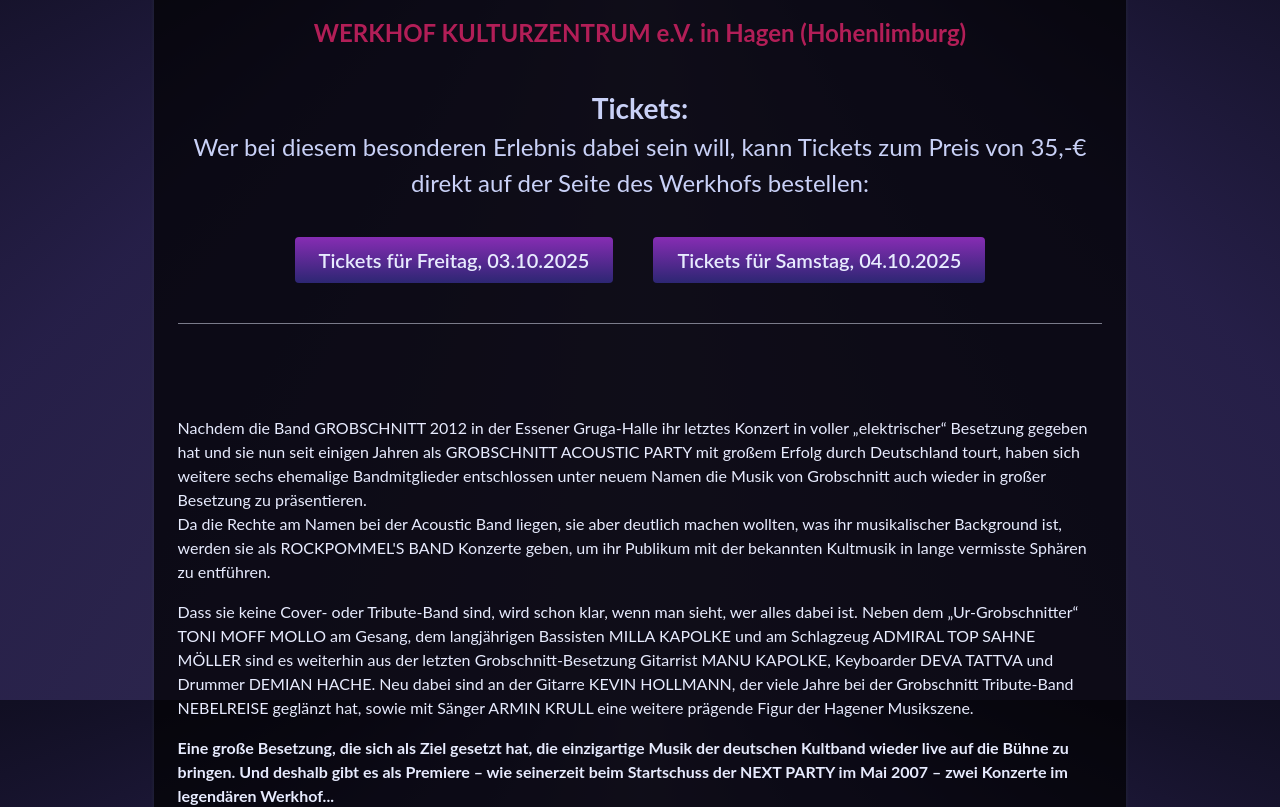
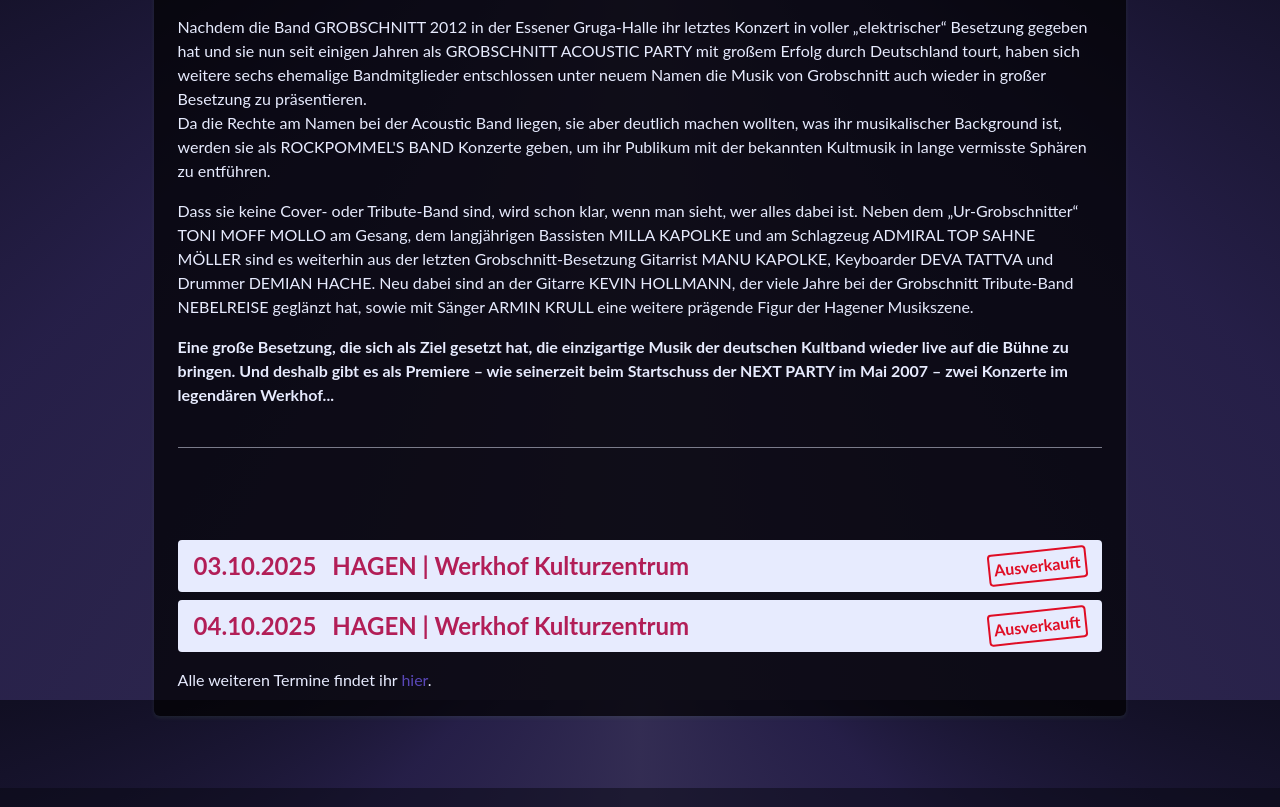
Before and after one commit to ManuKapolke/rockpommelsband, a React (Vite) app: page / in a window 1280 px wide. Shown: the part 900-1707 px from the top of the page. Built offline with nearby package versions, Linux system fonts and the light colour scheme; a web font is replaced by a local one.

Commit message:
Add dates in Home

```diff
--- /dev/null
+++ b/src/components/UpcomingShow/UpcomingShow.module.less
@@ -0,0 +1,34 @@
+.upcomingShow {
+  display: flex;
+  align-items: center;
+  gap: 4px 16px;
+  flex-wrap: wrap;
+  min-block-size: 48px;
+  padding: 8px 16px;
+  color: var(--font-color-headline);
+  background-color: var(--font-color-main);
+  border-radius: 4px;
+  font-size: 1.5em;
+  font-weight: 700;
+}
+
+.details {
+  flex-grow: 1;
+  display: flex;
+  gap: 16px;
+  justify-content: space-between;
+}
+
+.tickets {
+  display: flex;
+  align-items: center;
+  font-size: 1rem;
+}
+
+.soldOut {
+  color: var(--font-color-hover);
+  border: 2px solid;
+  border-radius: 4px;
+  padding: 2px 4px;
+  transform: rotate(-6deg);
+}
--- /dev/null
+++ b/src/components/UpcomingShow/UpcomingShow.tsx
@@ -0,0 +1,32 @@
+import React from "react";
+import styles from "./UpcomingShow.module.less";
+import { type Concert } from "../../pages/Concerts/concertData";
+
+export type UpcomingShowProps = {
+  concert: Concert;
+};
+
+export const UpcomingShow: React.FC<UpcomingShowProps> = ({ concert }) => {
+  const { date, city, location, event, tickets, soldOut } = concert;
+
+  return (
+    <div className={styles.upcomingShow}>
+      <span>{date}</span>
+      <span className={styles.details}>
+        <span>
+          {city} | {location}
+          {event && `, ${event}`}
+        </span>
+        <span className={styles.tickets}>
+          {soldOut ? (
+            <span className={styles.soldOut}>Ausverkauft</span>
+          ) : tickets ? (
+            <a href={tickets} target="_blank" rel="noopener noreferrer">
+              →&nbsp;Tickets
+            </a>
+          ) : null}
+        </span>
+      </span>
+    </div>
+  );
+};
--- a/src/pages/Concerts/Concerts.tsx
+++ b/src/pages/Concerts/Concerts.tsx
@@ -6,23 +6,63 @@
 export const Concerts = () => {
   return (
     <Card>
-      <Typewriter text="Termine" />
+      <Typewriter text="2025" />
       <table className={styles.concertTable}>
         <thead>
           <tr>
             <th>Datum</th>
+            <th>Stadt</th>
             <th>Location</th>
-            <th>Stadt</th>
             <th>Event</th>
             <th>Tickets</th>
           </tr>
         </thead>
         <tbody>
-          {concerts.map((concert) => (
+          {concerts
+            .filter((concert) => concert.date.endsWith("2025"))
+            .map((concert) => (
+              <tr key={concert.date}>
+                <td>{concert.date}</td>
+                <td>{concert.city}</td>
+                <td>{concert.location}</td>
+                <td>{concert.event}</td>
+                <td>
+                  {concert.soldOut ? (
+                    <span className={styles.soldOut}>Ausverkauft</span>
+                  ) : (
+                    <a
+                      href={concert.tickets}
+                      target="_blank"
+                      rel="noopener noreferrer"
+                    >
+                      Tickets
+                    </a>
+                  )}
+                </td>
+              </tr>
+            ))}
+        </tbody>
+      </table>
+
+      <Typewriter text="2026" />
+      <table className={styles.concertTable}>
+        <thead>
           <tr>
+            <th>Datum</th>
+            <th>Stadt</th>
+            <th>Location</th>
+            <th>Event</th>
+            <th>Tickets</th>
+          </tr>
+        </thead>
+        <tbody>
+          {concerts
+            .filter((concert) => concert.date.endsWith("2026"))
+            .map((concert) => (
+              <tr key={concert.date}>
                 <td>{concert.date}</td>
+                <td>{concert.city}</td>
                 <td>{concert.location}</td>
-              <td>{concert.city}</td>
                 <td>{concert.event}</td>
                 <td>
                   {concert.soldOut ? (
--- a/src/pages/Home/Home.module.less
+++ b/src/pages/Home/Home.module.less
@@ -44,7 +44,7 @@
 
   h2,
   h3 {
-        color: var(--font-color-emphasized)
+    color: var(--font-color-emphasized);
   }
 }
 
@@ -60,3 +60,9 @@
   gap: 24px 40px;
   flex-wrap: wrap;
 }
+
+.upcomingShows {
+  display: flex;
+  flex-direction: column;
+  gap: 8px;
+}
--- a/src/pages/Home/Home.tsx
+++ b/src/pages/Home/Home.tsx
@@ -3,35 +3,62 @@
 import { DividerRule } from "../../components/DividerRule/DividerRule";
 import { Typewriter } from "../../components/Typewriter/Typewriter";
 import { motion } from "motion/react";
-import RPBWriting from '../../assets/rockpommelsband.svg';
-import ÜnpV3Img from '../../assets/übernextparty_v3.svg';
-import { LinkButton } from "../../components/Button/Button";
+import RPBWriting from "../../assets/rockpommelsband.svg";
+import ÜnpV3Img from "../../assets/übernextparty_v3.svg";
 import React from "react";
-
+import { concerts } from "../Concerts/concertData";
+import { Link } from "react-router-dom";
+import { UpcomingShow } from "../../components/UpcomingShow/UpcomingShow";
 
 export const fadeInVariants = {
   hidden: { opacity: 0 },
-    visible: { opacity: 1, transition: { opacity: { duration: 1, ease: "easeOut" } } }
+  visible: {
+    opacity: 1,
+    transition: { opacity: { duration: 1, ease: "easeOut" } },
+  },
 };
-
 
 export const zoomInVariants = {
   small: { opacity: 0, scale: 0.95 },
-    normal: { opacity: 1, scale: 1, transition: { opacity: { duration: 1, ease: "ease" }, scale: { duration: 1, ease: "easeInOut" } } }
+  normal: {
+    opacity: 1,
+    scale: 1,
+    transition: {
+      opacity: { duration: 1, ease: "ease" },
+      scale: { duration: 1, ease: "easeInOut" },
+    },
+  },
 };
 
 export const slideInFromBelowVariants = {
   shifted: { opacity: 0, translateY: 5 },
-    normal: { opacity: 1, translateY: 0, transition: { opacity: { duration: 1, ease: "easeOut" }, translateY: { duration: 1, ease: "easeInOut" } } }
+  normal: {
+    opacity: 1,
+    translateY: 0,
+    transition: {
+      opacity: { duration: 1, ease: "easeOut" },
+      translateY: { duration: 1, ease: "easeInOut" },
+    },
+  },
 };
 
 export const slideInFromRightVariants = {
   shifted: { opacity: 0, translateX: 5 },
-    normal: { opacity: 1, translateX: 0, transition: { opacity: { duration: 1, ease: "easeOut" }, translateX: { duration: 1, ease: "easeInOut" } } }
+  normal: {
+    opacity: 1,
+    translateX: 0,
+    transition: {
+      opacity: { duration: 1, ease: "easeOut" },
+      translateX: { duration: 1, ease: "easeInOut" },
+    },
+  },
 };
 
 export const Home = () => {
   const [imgLoaded, setImgLoaded] = React.useState(false);
+
+  const nextConcert = concerts[0];
+  const übernextConcert = concerts[1];
 
   React.useEffect(() => {
     let loadedCount = 0;
@@ -56,57 +83,131 @@
     <div className={styles.contentWrapper}>
       <div>
         <div className={styles.rpbWriting}>
-                    <motion.img src={RPBWriting} alt="Rockpommel's Band Writing" className="filter"
-                        variants={zoomInVariants} initial="small" animate="normal" />
+          <motion.img
+            src={RPBWriting}
+            alt="Rockpommel's Band Writing"
+            className="filter"
+            variants={zoomInVariants}
+            initial="small"
+            animate="normal"
+          />
         </div>
 
         <div className={styles.bigTextWrapper}>
           <Typewriter text="Die Premiere einer neuen/alten Band!" />
-                    <h3>Sechs ehemalige <span className="emphasized">Grobschnitt</span>-Musiker und ihre Freunde
-                        zelebrieren die einzigartige Musik der Hagener Kultband.</h3>
+          <h3>
+            Sechs ehemalige <span className="emphasized">Grobschnitt</span>
+            -Musiker und ihre Freunde zelebrieren die einzigartige Musik der
+            Hagener Kultband.
+          </h3>
         </div>
       </div>
 
       <Card>
         <div className={styles.ünpWriting}>
-                    <motion.img src={ÜnpV3Img} alt="Übernext Party Writing" className="filter" variants={slideInFromBelowVariants} initial="shifted" whileInView="normal"
-                        viewport={{ once: true }} />
+          <motion.img
+            src={ÜnpV3Img}
+            alt="Übernext Party Writing"
+            className="filter"
+            variants={slideInFromBelowVariants}
+            initial="shifted"
+            whileInView="normal"
+            viewport={{ once: true }}
+          />
         </div>
 
-                <div className={styles.bigTextWrapper}>
+        {/* <div className={styles.bigTextWrapper}>
           <b>Am Freitag, 3. Oktober und am Samstag, 4. Oktober im</b>
           <b>WERKHOF KULTURZENTRUM e.V. in Hagen (Hohenlimburg)</b>
 
           <div className={styles.ticketText}>
             <h3>Tickets:</h3>
-                        <span>Wer bei diesem besonderen Erlebnis dabei sein will, kann Tickets
-                            zum Preis von 35,-€ direkt auf der Seite des Werkhofs bestellen:</span>
+            <span>
+              Wer bei diesem besonderen Erlebnis dabei sein will, kann Tickets
+              zum Preis von 35,-€ direkt auf der Seite des Werkhofs bestellen:
+            </span>
           </div>
 
           <div className={styles.ticketLinks}>
-                        <LinkButton href="https://werkhof-kulturzentrum.de/rockpommels-band" target="_blank">
+            <LinkButton
+              href="https://werkhof-kulturzentrum.de/rockpommels-band"
+              target="_blank"
+            >
               <span>Tickets für Freitag, 03.10.2025</span>
             </LinkButton>
-                        <LinkButton href="https://werkhof-kulturzentrum.de/rockpommels-band-2" target="_blank">
+            <LinkButton
+              href="https://werkhof-kulturzentrum.de/rockpommels-band-2"
+              target="_blank"
+            >
               <span>Tickets für Samstag, 04.10.2025</span>
             </LinkButton>
-                        {/* <a href={"https://werkhof-kulturzentrum.de/rockpommels-band"} target="_blank">...zu den Tickets für Freitag, 03.10.2025</a>
-                        <a href={"https://werkhof-kulturzentrum.de/rockpommels-band"}>...zu den Tickets für Samstag, 04.10.2025</a> */}
           </div>
+        </div>
+
+        <DividerRule /> */}
+
+        <div className={styles.textWrapper}>
+          <Typewriter text="Die Reise geht weiter" />
+          <p>
+            Nachdem die Band <span className="emphasized">Grobschnitt</span>{" "}
+            2012 in der Essener Gruga-Halle ihr letztes Konzert in voller
+            „elektrischer“ Besetzung gegeben hat und sie nun seit einigen Jahren
+            als <span className="emphasized">Grobschnitt Acoustic Party</span>{" "}
+            mit großem Erfolg durch Deutschland tourt, haben sich weitere sechs
+            ehemalige Bandmitglieder entschlossen unter neuem Namen die Musik
+            von Grobschnitt auch wieder in großer Besetzung zu präsentieren.
+            <br />
+            Da die Rechte am Namen bei der Acoustic Band liegen, sie aber
+            deutlich machen wollten, was ihr musikalischer Background ist,
+            werden sie als <span className="emphasized">
+              Rockpommel's Band
+            </span>{" "}
+            Konzerte geben, um ihr Publikum mit der bekannten Kultmusik in lange
+            vermisste Sphären zu entführen.{" "}
+          </p>
+
+          <p>
+            Dass sie keine Cover- oder Tribute-Band sind, wird schon klar, wenn
+            man sieht, wer alles dabei ist. Neben dem „Ur-Grobschnitter“{" "}
+            <span className="emphasized">Toni Moff Mollo</span> am Gesang, dem
+            langjährigen Bassisten{" "}
+            <span className="emphasized">Milla Kapolke</span> und am Schlagzeug{" "}
+            <span className="emphasized">Admiral Top Sahne Möller</span> sind es
+            weiterhin aus der letzten Grobschnitt-Besetzung Gitarrist{" "}
+            <span className="emphasized">Manu Kapolke</span>, Keyboarder{" "}
+            <span className="emphasized">Deva Tattva</span> und Drummer{" "}
+            <span className="emphasized">Demian Hache</span>. Neu dabei sind an
+            der Gitarre <span className="emphasized">Kevin Hollmann</span>, der
+            viele Jahre bei der Grobschnitt Tribute-Band{" "}
+            <span className="emphasized">Nebelreise</span> geglänzt hat, sowie
+            mit Sänger <span className="emphasized">Armin Krull</span> eine
+            weitere prägende Figur der Hagener Musikszene.
+          </p>
+
+          <p>
+            <b>
+              Eine große Besetzung, die sich als Ziel gesetzt hat, die
+              einzigartige Musik der deutschen Kultband wieder live auf die
+              Bühne zu bringen. Und deshalb gibt es als Premiere – wie
+              seinerzeit beim Startschuss der{" "}
+              <span className="emphasized">Next Party</span> im Mai 2007 – zwei
+              Konzerte im legendären Werkhof...
+            </b>
+          </p>
         </div>
 
         <DividerRule />
 
         <div className={styles.textWrapper}>
-                    <Typewriter text="Die Reise geht weiter" />
-                    <p>Nachdem die Band <span className="emphasized">Grobschnitt</span> 2012 in der Essener Gruga-Halle ihr letztes Konzert in voller „elektrischer“ Besetzung gegeben hat und sie nun seit einigen Jahren als <span className="emphasized">Grobschnitt Acoustic Party</span> mit großem Erfolg durch Deutschland tourt, haben sich weitere sechs ehemalige Bandmitglieder entschlossen unter neuem Namen die Musik von Grobschnitt auch wieder in großer Besetzung zu präsentieren.<br />
-                        Da die Rechte am Namen bei der Acoustic Band liegen, sie aber deutlich machen wollten, was ihr musikalischer Background ist, werden sie als <span className="emphasized">Rockpommel's Band</span> Konzerte geben, um ihr Publikum mit der bekannten Kultmusik in lange vermisste Sphären zu entführen. </p>
-
-                    <p>Dass sie keine Cover- oder Tribute-Band sind, wird schon klar, wenn man sieht, wer alles dabei ist. Neben dem „Ur-Grobschnitter“ <span className="emphasized">Toni Moff Mollo</span> am Gesang, dem langjährigen Bassisten <span className="emphasized">Milla Kapolke</span> und am Schlagzeug <span className="emphasized">Admiral Top Sahne Möller</span> sind es weiterhin aus der letzten Grobschnitt-Besetzung Gitarrist <span className="emphasized">Manu Kapolke</span>, Keyboarder <span className="emphasized">Deva Tattva</span> und Drummer <span className="emphasized">Demian Hache</span>. Neu dabei sind an der Gitarre <span className="emphasized">Kevin Hollmann</span>, der viele Jahre bei der Grobschnitt Tribute-Band <span className="emphasized">Nebelreise</span> geglänzt hat, sowie mit Sänger <span className="emphasized">Armin Krull</span> eine weitere prägende Figur der Hagener Musikszene.
-                    </p>
-
-                    <p><b>Eine große Besetzung, die sich als Ziel gesetzt hat, die einzigartige Musik der deutschen Kultband wieder live auf die Bühne zu bringen. Und deshalb gibt es als Premiere – wie seinerzeit beim Startschuss der <span className="emphasized">Next Party</span> im Mai 2007 – zwei Konzerte im legendären Werkhof...</b>
-                    </p></div>
+          <Typewriter text="Die nächsten Shows" />
+          <div className={styles.upcomingShows}>
+            <UpcomingShow concert={nextConcert} />
+            <UpcomingShow concert={übernextConcert} />
+          </div>
+          <span>
+            Alle weiteren Termine findet ihr <Link to="dates">hier</Link>.
+          </span>
+        </div>
       </Card>
     </div>
   );
```
Also changed, not shown: src/pages/Concerts/Concerts.module.less (+5 -3 lines), src/pages/Concerts/concertData.ts (+4 -4 lines). Lines whose indentation alone changed are shown as unchanged.
